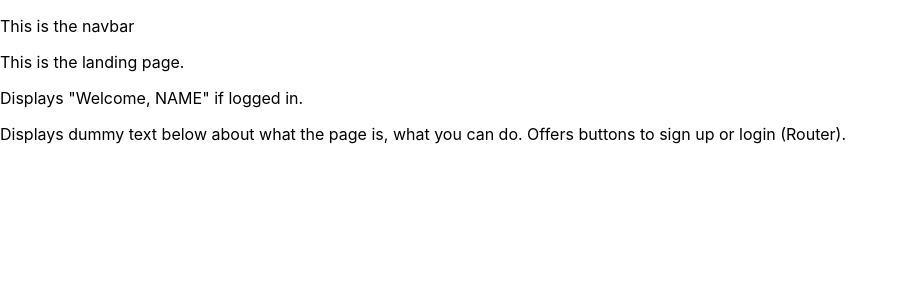
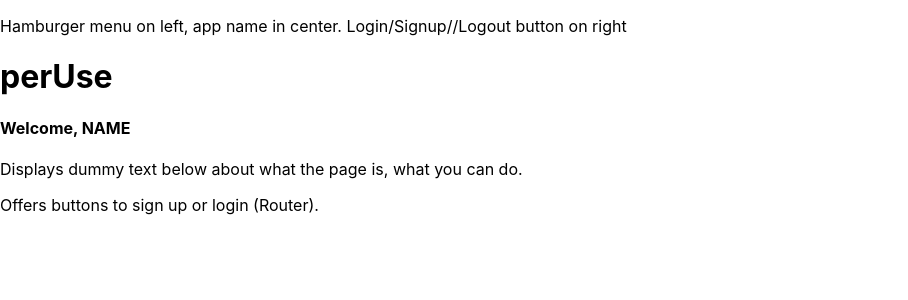
Before and after one commit to SPFlores/perUse, a React (Create React App) app in the folder Client/: page / in a window 1280 px wide. Shown: the top 300 px of the page, without its empty margins (0-908 px from the left). Built offline with nearby package versions, Linux system fonts and the light colour scheme.

Commit message:
useEffect to render job cards

```diff
--- a/Client/src/components/Navbar/Navbar.js
+++ b/Client/src/components/Navbar/Navbar.js
@@ -2,7 +2,9 @@ import React from 'react'
 
 const Navbar = _ => {
   return (
-    <p>This is the navbar</p>
+    <div>
+      <p>Hamburger menu on left, app name in center. Login/Signup//Logout button on right</p>
+    </div>
   )
 }
 
--- a/Client/src/pages/Landing/Landing.js
+++ b/Client/src/pages/Landing/Landing.js
@@ -3,9 +3,10 @@ import React from 'react'
 const LandingPage = _ => {
   return (
     <div>
-      <p>This is the landing page.</p>
-      <p>Displays "Welcome, NAME" if logged in.</p>
-      <p>Displays dummy text below about what the page is, what you can do. Offers buttons to sign up or login (Router).</p>
+      <h1>perUse</h1>
+      <h4>Welcome, NAME</h4>
+      <p>Displays dummy text below about what the page is, what you can do.</p>
+      <p>Offers buttons to sign up or login (Router).</p>
     </div>
   )
 }
--- a/Client/src/pages/Search/Search.js
+++ b/Client/src/pages/Search/Search.js
@@ -1,13 +1,38 @@
-import React from 'react'
+import React, { useState, useEffect } from 'react'
+// , useRef
+import axios from 'axios'
 import JobCard from '../../components/JobCard'
 
 const SearchPage = _ => {
+  const [searchState, setSearchState] = useState({
+    searchArea: '',
+    searchLocation: false,
+    searchType: false,
+    searchSkill: false,
+    jobs: []
+  })
+
+  useEffect(_ => {
+    searchState.jobs.forEach(job => console.log('render card'))
+  },
+  [searchState.jobs])
+
+  searchState.handleSearchAll = e => {
+    e.preventDefault()
+    axios.get('/jobs')
+      .then(({ data }) => {
+        console.log(data.jobs)
+        setSearchState({ ...searchState, jobs: data.jobs })
+      })
+      .catch(e => console.log(e))
+  }
+
   return (
     <div>
       <p>This is the search page</p>
       <ul>
         <li>text about the page</li>
-        <li>button to display all jobs</li>
+        <button id='searchAll' onClick={searchState.handleSearchAll}>Display All Jobs</button>
         <li>dropdown to set location, type, or skills</li>
         <li>dynamically showing second dropdown for location, type, or skills (search all jobs, find listed attributes, put in new Set, display)</li>
         <li>search button that verifies input</li>
```
Also changed, not shown: Client/package.json (+8 -1 lines), package.json (added, +27 -0 lines), 1 other file (tests, documents, lock files or other folders).
